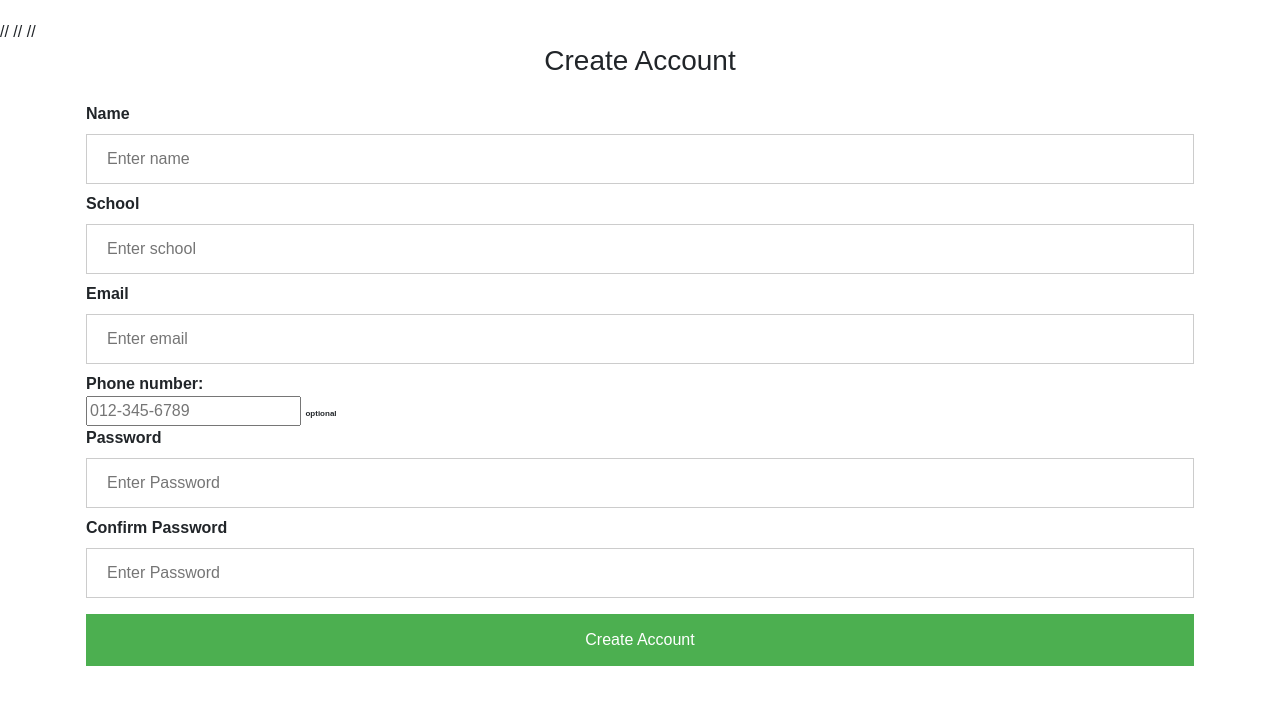
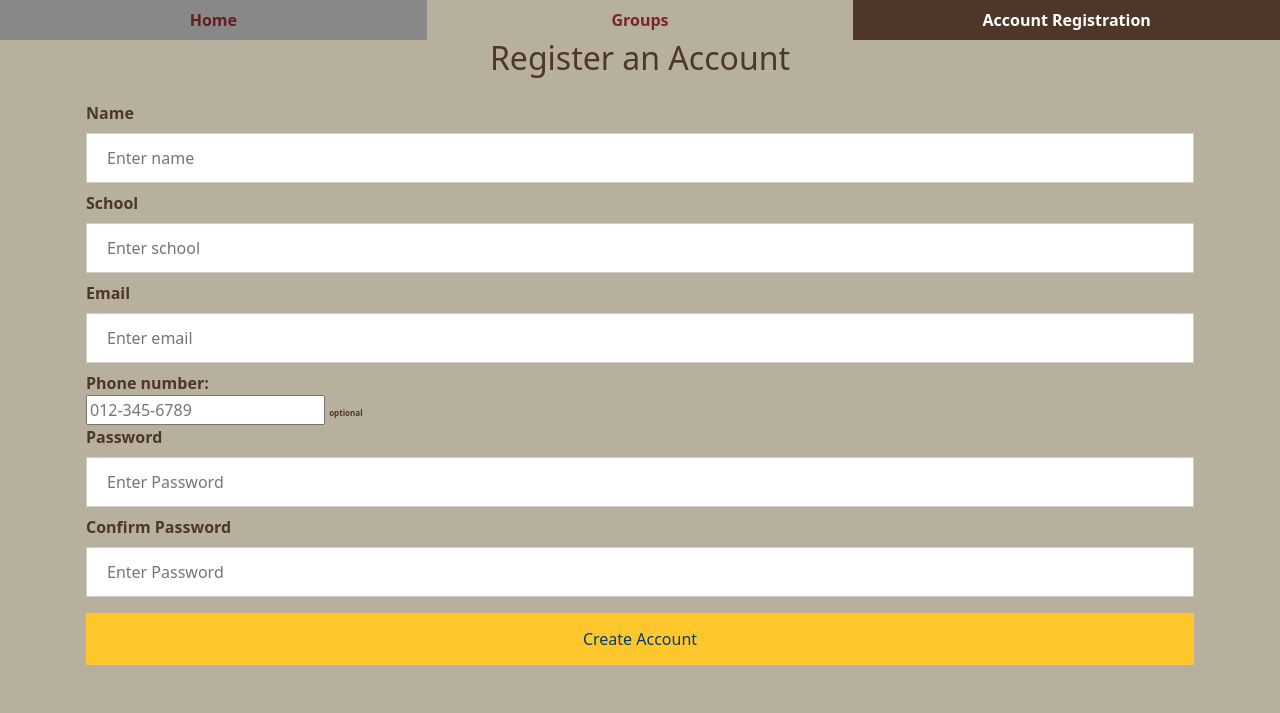
Before and after one commit to schornb/vision, a PHP site: page /registration/registration.html in a window 1280 px wide. Shown: the top 713 px of the page. Run offline with PHP 8.4, Linux system fonts and the light colour scheme; some libraries are stand-ins or nearby versions.

Commit message:
Replacement of account creation with registration and use of Brown color pallette

```diff
--- a/custom.scss
+++ b/custom.scss
@@ -5,14 +5,16 @@
 }
 
 // Variable overrides
-$body-bg: #fff;
-$body-color: #000;
+$body-bg: #b7b09c;
+$body-color: #4e3629; //#003c71;
+$link-color: #7c2529;
 //$primary: #ff0000;
 //$secondary: #ff0000;
 
 // Nav-tabs overrides
 .nav-tabs {
   border-bottom: 0px solid #dee2e6 !important;
+  transition: color 0.15s ease-in-out, background-color 0.15s ease-in-out, border-color 0.15s ease-in-out !important;
 }
 .nav-tabs .nav-link {
   margin-bottom: -1px;
@@ -26,9 +28,9 @@ $body-color: #000;
 }
 .nav-tabs .nav-link.active,
 .nav-tabs .nav-item.show .nav-link {
-  color: #ff0000 !important;
-  background-color: #aaa !important;
-  border-color: #000 #000 #fff !important;
+  color: #fff !important;
+  background-color: #4e3629 !important;
+  // border-color: #000 #000 #fff !important;
 }
 
 // Bootstrap and its default variables
--- a/groups.html
+++ b/groups.html
@@ -13,7 +13,7 @@
       <a class="nav-link active" aria-current="page" href="groups.html"><b>Groups</b></a>
     </li>
     <li class="nav-item">
-      <a class="nav-link" href="account-creation.html"><b>Account Creation</b></a>
+      <a class="nav-link" href="registration/registration.html"><b>Account Registration</b></a>
     </li>
   </ul>
   <h1>Groups</h1>
--- a/registration/registration.html
+++ b/registration/registration.html
@@ -1,14 +1,12 @@
 <!DOCTYPE html>
 <html>
 <head>
-  // <link href="https://cdn.jsdelivr.net/npm/bootstrap@5.0.0-beta1/dist/css/bootstrap.min.css" rel="stylesheet" integrity="sha384-giJF6kkoqNQ00vy+HMDP7azOuL0xtbfIcaT9wjKHr8RbDVddVHyTfAAsrekwKmP1" crossorigin="anonymous">
-  // <script src="http://ajax.googleapis.com/ajax/libs/jquery/1.11.1/jquery.min.js"></script>
-  // <script type="text/javascript" src="js/registration.js"></script>
-	<link rel="stylesheet" href="style.css">
+  <!--link href="https://cdn.jsdelivr.net/npm/bootstrap@5.0.0-beta1/dist/css/bootstrap.min.css" rel="stylesheet" integrity="sha384-giJF6kkoqNQ00vy+HMDP7azOuL0xtbfIcaT9wjKHr8RbDVddVHyTfAAsrekwKmP1" crossorigin="anonymous"-->
+  <script src="http://ajax.googleapis.com/ajax/libs/jquery/1.11.1/jquery.min.js"></script>
+  <script type="text/javascript" src="js/registration.js"></script>
+	<link rel="stylesheet" href="../custom.css">
 <meta name="viewport" content="width=device-width, initial-scale=1">
 <style>
-body {font-family: Arial, Helvetica, sans-serif; margin-top: 20px;}
-
 input[type=text], input[type=password] {
   width: 100%;
   padding: 12px 20px;
@@ -19,8 +17,8 @@ input[type=text], input[type=password] {
 }
 
 button {
-  background-color: #4CAF50;
-  color: white;
+  background-color: #ffc72c;// #00b398;
+  color: #003c71;
   padding: 14px 20px;
   margin: 8px 0;
   border: none;
@@ -36,29 +34,25 @@ button:hover {
   padding: 16px;
 }
 
-/* span.psw {
-  float: right;
-  padding-top: 16px;
-} */
-
-/* Change styles for span and cancel button on extra small screens */
-/*@media screen and (max-width: 300px) {
-  span.psw {
-     display: block;
-     float: none;
-  }
-  .cancelbtn {
-     width: 100%;
-  }
-}*/
-
-h3 {text-align: center;}
+h2 {text-align: center;}
 
 </style>
 </head>
 <body>
 
-<h3>Create Account</h3>
+<ul class="nav nav-tabs nav-justified">
+    <li class="nav-item">
+      <a class="nav-link" href="../index.html"><b>Home</b></a>
+    </li>
+    <li class="nav-item">
+      <a class="nav-link" href="../groups.html"><b>Groups</b></a>
+    </li>
+    <li class="nav-item">
+      <a class="nav-link active" aria-current="page" href="registration/registration.html"><b>Account Registration</b></a>
+    </li>
+  </ul>
+
+<h2>Register an Account</h2>
 
 <form action="/action_page.php" method="post">
 
```
Also changed, not shown: account-creation.html (+3 -16 lines), index.html (+19 -2 lines), custom.css, 1 other file.
